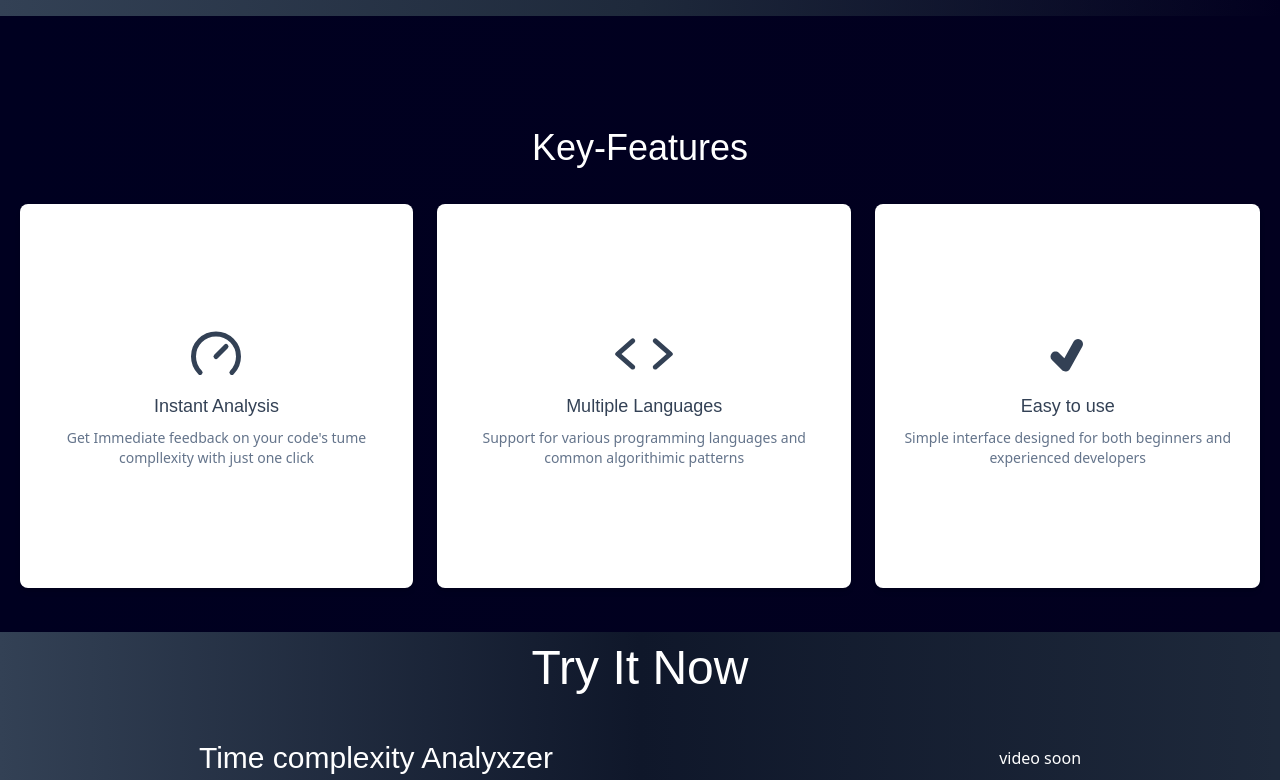
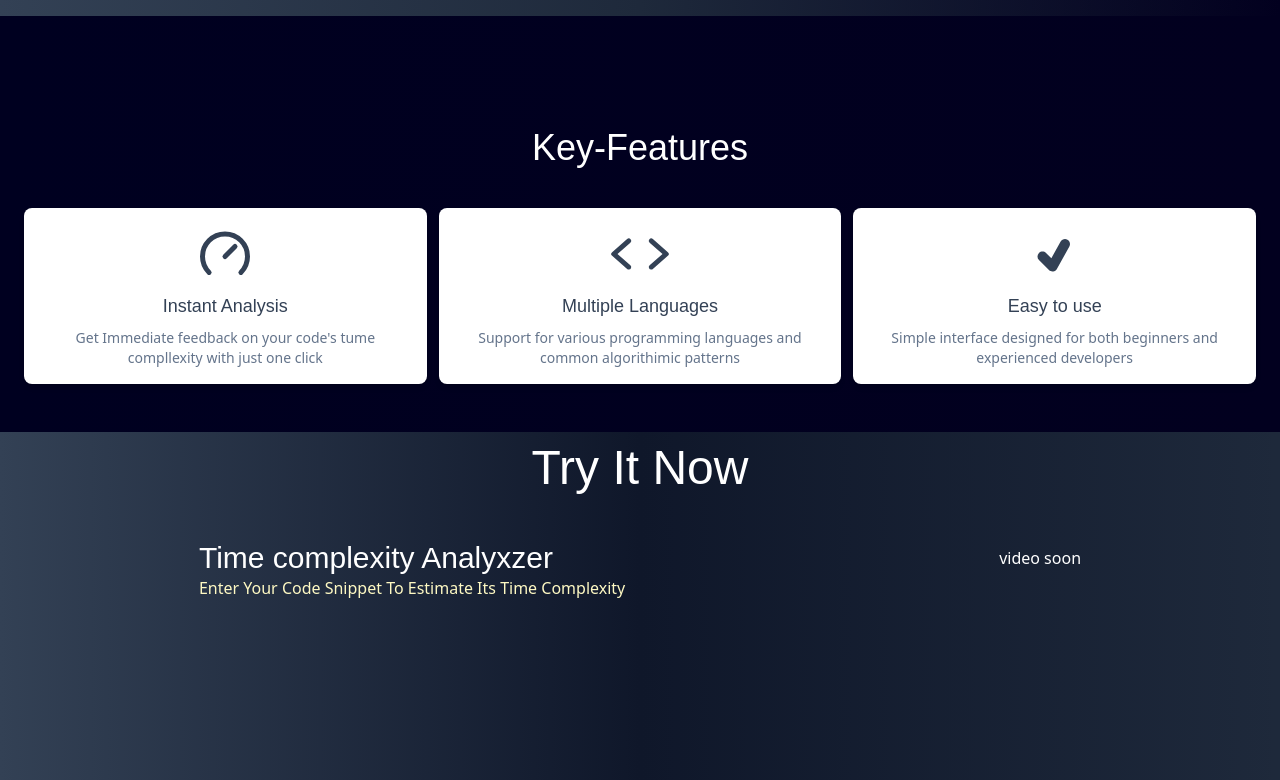
Before and after one commit to sagarchaurasia176/TcAnalyzer, a React (Vite) app in the folder tcanalyzer/: page / in a window 1280 px wide. Shown: the part 688-1468 px from the top of the page. Built offline with nearby package versions, Linux system fonts and the light colour scheme; a web font is replaced by a local one.

Commit message:
minor changed in the card

```diff
--- a/tcanalyzer/src/App.css
+++ b/tcanalyzer/src/App.css
@@ -19,6 +19,8 @@ body {
   width: 100%;
   height: 100vh;
   background: rgb(0, 0, 9);
+  /* overflow-x: hidden; */
+
   background: linear-gradient(
     90deg,
     rgb(0, 0, 32) 0%,
--- a/tcanalyzer/src/components/FeaturesComponent.jsx
+++ b/tcanalyzer/src/components/FeaturesComponent.jsx
@@ -4,7 +4,7 @@ console.log(keyFeature);
 import FeaturePage from "../page/FeaturePage";
 const FeaturesComponent = () => {
   return (
-    <div className=" ">
+    <div className="">
       <div className=" text-center">
         <span className=" text-white   font-header-font  text-4xl">
           Key-Features
@@ -13,13 +13,11 @@ const FeaturesComponent = () => {
       <br />
 
       {/* cards */}
-      <div className="flex lg:flex-row  items-center justify-center sm:flex-col">
-      {keyFeature.map((data, id) => (
-        <>
-          <FeaturePage data={data} key={id} />
-        </>
-      ))}
-      </div>
+<div className="grid grid-cols-1 gap-3 lg:grid-cols-3  md:grid-cols-3 sm:grid-cols-2 content-center items-center p-4">
+  {keyFeature.map((data, id) => (
+    <FeaturePage data={data} key={id} />
+  ))}
+</div>
 
     </div>
   );
--- a/tcanalyzer/src/page/FeaturePage.jsx
+++ b/tcanalyzer/src/page/FeaturePage.jsx
@@ -2,10 +2,12 @@ import React from "react";
 
 const FeaturePage = ({ data }) => {
   return (
-    <section className="p-3 flex justify-center">
+    <section className="   ">
       {/* card */}
-      <div className="bg-white lg:h-[30vw] md:h-[45vh] sm:h-[45vh] cursor-pointer hover:animate-pulse
-       hover:bg-slate-100 transition duration-300 ease-in-out items-center flex text-center rounded-lg shadow-md p-4">
+      <div
+        className="bg-white cursor-pointer  hover:animate-pulse
+       hover:bg-slate-100 transition duration-300 ease-in-out   text-center rounded-lg shadow-md p-4"
+      >
         <div className="text-black m-auto">
           {/* Icon */}
           <div className="text-center flex justify-center mb-2">
```
